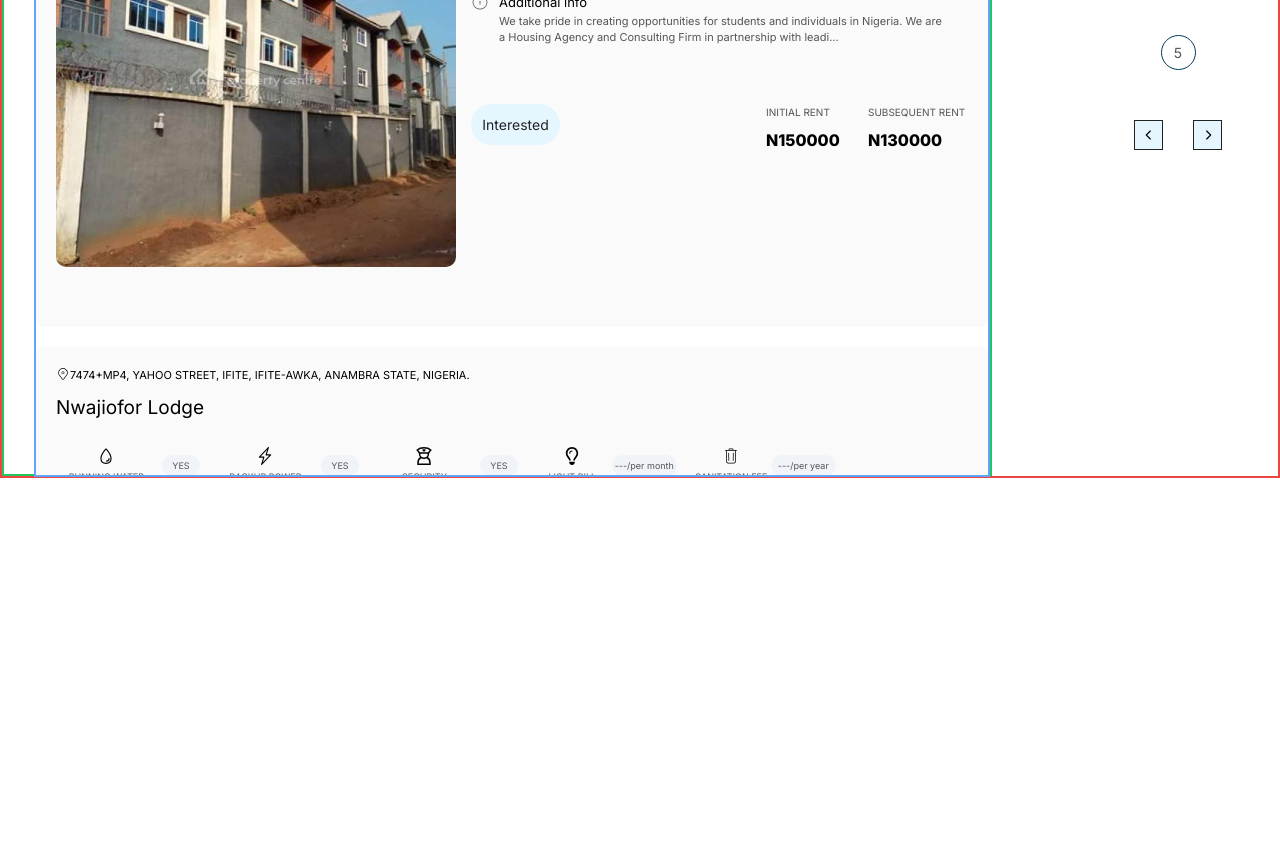
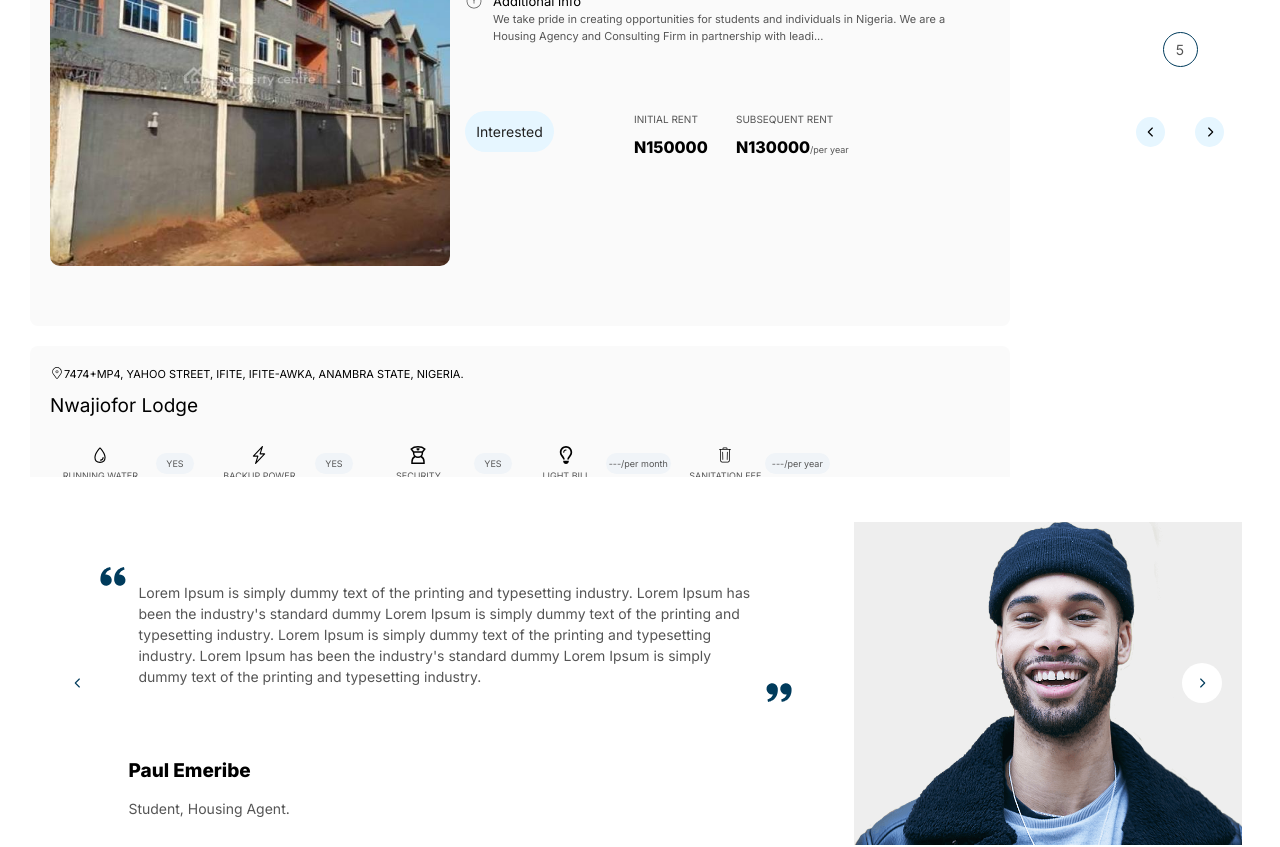
Before and after one commit to Ikem-coded-it/lodge-finder, a Next.js app: page /vacancies in a window 1280 px wide. Shown: the part 540-1387 px from the top of the page. Before the commit the page ends 1018 px from the top, so only its background shows below. Built offline with nearby package versions, Linux system fonts and the light colour scheme.

Commit message:
finished vacancies page

```diff
--- /dev/null
+++ b/app/lib/utils/cn.tsx
@@ -0,0 +1,8 @@
+import { ClassValue, clsx } from "clsx";
+import { twMerge } from "tailwind-merge";
+
+const cn = (...inputs: ClassValue[]) => {
+  return twMerge(clsx(inputs))
+}
+
+export default cn
--- a/app/ui/Home/Testimonial/index.tsx
+++ b/app/ui/Home/Testimonial/index.tsx
@@ -6,10 +6,13 @@ import { RxCaretLeft } from "react-icons/rx";
 import { RxCaretRight } from "react-icons/rx";
 import Card from "@/app/ui/Home/Testimonial/Card";
 import { useState, useEffect, useRef } from "react";
+import clsx from "clsx";
+import { usePathname } from "next/navigation";
 
 export default function Testimonial() {
   const [translateValue, setTranslateValue] = useState(0);
   const sliderRef : any = useRef();
+  const pathname = usePathname();
 
   useEffect(() => {
     sliderRef.current.style.transform = `translateX(${translateValue}vw)`;
@@ -32,7 +35,12 @@ export default function Testimonial() {
   }
 
   return (
-    <Section className="mt-[270px] md:mt-[25px] relative overflow-scroll no-scrollbar">
+    <Section className={clsx(
+      {
+        "mt-[290px]": pathname === "/"
+      },
+      "md:mt-[25px] relative overflow-hidden no-scrollbar"
+    )}>
       <div ref={sliderRef} className="h-fit w-full flex justify-start items-center transition-all duration-[.3s] ease-out">
         <Card/>
         <Card/>
--- a/app/ui/Nav/Mobile.tsx
+++ b/app/ui/Nav/Mobile.tsx
@@ -35,7 +35,7 @@ export function MainMenu({
         'right-0': isOpen,
         'right-[-800px]': !isOpen,
       },
-      "fixed z-20 top-0 flex md:hidden flex-col items-start gap-[70px] w-[100vw] h-[100vh] bg-whiteBg-default transition-all ease-in-out duration-[.5s]"
+      "fixed z-[100] top-0 flex md:hidden flex-col items-start gap-[70px] w-[100vw] h-[100vh] bg-whiteBg-default transition-all ease-in-out duration-[.5s]"
     )}>
       <div className="w-full h-[80px] flex justify-between items-center px-[15px] pt-[10px]">
         <LodgeFinderLogo/>
--- a/app/ui/components/LodgeCard/horizontal.tsx
+++ b/app/ui/components/LodgeCard/horizontal.tsx
@@ -4,11 +4,12 @@ import Image from "@/app/ui/components/Image";
 import VacancyDetails from "@/app/ui/components/LodgeCard/VacancyDetails";
 import Link from "next/link";
 import Button from "@/app/ui/components/Button";
+import SliderFrame from "@/app/ui/components/SliderFrame"
 
 // Used in the vacancies page
-export default function HorizontzlLodgeCard() {
+export default function HorizontalLodgeCard() {
   return (
-    <div className="min-w-full md:min-w-[405px] max-w-full rounded-[8px] p-[20px] gap-[20px] bg-lightGreyBg-default">
+    <div className="min-w-full md:min-w-[405px] lg:max-w-[990px] rounded-[8px] p-[20px] gap-[20px] bg-lightGreyBg-default">
       <address className="font-[500] text-[11px] text-darkFont-default flex not-italic mb-[10px]">
         <CiLocationOn size="14px" color="#000000"/>
         7474+MP4, YAHOO STREET, IFITE, IFITE-AWKA, ANAMBRA STATE, NIGERIA.
@@ -19,25 +20,26 @@ export default function HorizontzlLodgeCard() {
       </h3>
 
       {/* Extra Info Slider */}
-      <div className="w-full h-[fit-content] md:overflow-scroll flex justify-start items-center no-scrollbar mb-[20px]">
+      <SliderFrame>
         <ExtraInfo/>
-      </div>
+      </SliderFrame>
 
-      <div className="flex justify-between items-start gap-[15px] mb-[20px]">
+      <div className="flex flex-col lg:flex-row justify-start lg:justify-between items-start gap-[15px] mb-[20px]">
         {/* Lodge Building Picture */}
         <Image
         alt={`Depiction of Nwajiofor Lodge`}
         src="/lodge.png"
         width={400}
         height={380}
-        className="w-[400px] h-[380px] rounded-[10px] mb-[20px]"
+        className="min-w-full md:min-w-[500px] lg:min-w-[400px] lg:max-w-[400px] h-[340px] lg:h-[380px] rounded-[10px] mb-[20px]"
         />
 
         <div className="flex flex-col justify-start items-start flex-1 h-[288px]">
           <VacancyDetails/>
 
           {/* Rent */}
-          <div className="w-full h-fit flex justify-between items-center">
+          <SliderFrame className="w-[300px] md:w-full mb-0 py-2">
+            <div className="w-fit h-fit flex justify-between items-center gap-[80px]">
               <Link href="/">
                 <Button
                 text="Interested"
@@ -56,16 +58,20 @@ export default function HorizontzlLodgeCard() {
                   </p>
                 </div>
 
-              <div className="w-[100px] h-[39px] flex flex-col justify-start items-start gap-[8px]">
+                <div className="w-[120px] h-[39px] flex flex-col justify-start items-start gap-[8px]">
                   <h4 className="text-[10px] text-lightFont-default">
                     SUBSEQUENT RENT
                   </h4>
                   <p className="text-[16px] font-[800] text-darkFont-default">
                     N130000
+                    <span className="font-[500] text-[9px] text-lightFont-default">
+                      /per year
+                    </span>
                   </p>
                 </div>
               </div>
             </div>
+          </SliderFrame>
         </div>
       </div>
     </div>
--- a/app/ui/components/LodgeCard/vertical.tsx
+++ b/app/ui/components/LodgeCard/vertical.tsx
@@ -4,6 +4,7 @@ import Image from "@/app/ui/components/Image";
 import VacancyDetails from "@/app/ui/components/LodgeCard/VacancyDetails";
 import Link from "next/link";
 import Button from "@/app/ui/components/Button";
+import SliderFrame from "@/app/ui/components/SliderFrame"
 
 // Used in the home page "Hot" section
 export default function VerticalLodgeCard() {
@@ -19,9 +20,9 @@ export default function VerticalLodgeCard() {
       </h3>
 
       {/* Extra Info Slider */}
-      <div className="w-full h-[fit-content] overflow-scroll flex justify-start items-center no-scrollbar mb-[20px]">
+      <SliderFrame>
         <ExtraInfo/>
-      </div>
+      </SliderFrame>
 
       {/* Lodge Building Picture */}
       <Image
@@ -35,7 +36,8 @@ export default function VerticalLodgeCard() {
       <VacancyDetails/>
 
       {/* Rent */}
-      <div className="w-full h-fit flex justify-between items-center">
+      <SliderFrame className="w-[310px] md:w-full mb-0 py-2">
+        <div className="w-fit h-fit flex justify-between items-center gap-[80px]">
           <Link href="/">
             <Button
             text="See more"
@@ -54,16 +56,20 @@ export default function VerticalLodgeCard() {
               </p>
             </div>
 
-          <div className="w-[100px] h-[39px] flex flex-col justify-start items-start gap-[8px]">
+            <div className="w-[120px] h-[39px] flex flex-col justify-start items-start gap-[8px]">
               <h4 className="text-[10px] text-lightFont-default">
                 SUBSEQUENT RENT
               </h4>
               <p className="text-[16px] font-[800] text-darkFont-default">
                 N130000
+                <span className="font-[500] text-[9px] text-lightFont-default">
+                  /per year
+                </span>
               </p>
             </div>
           </div>
         </div>
+      </SliderFrame>
     </div>
   )
 }
--- /dev/null
+++ b/app/ui/components/SliderFrame.tsx
@@ -0,0 +1,24 @@
+import React from "react";
+import cn from "@/app/lib/utils/cn";
+
+type Prop = {
+  children: React.ReactNode,
+  className?: string
+}
+
+export default function SliderFrame({
+  children,
+  className
+}: Prop) {
+
+  const classIn = cn(
+    "w-full h-[fit-content] overflow-x-scroll no-scrollbar flex justify-start items-center mb-[20px]",
+    className
+  )
+
+  return (
+    <div className={classIn}>
+      {children}
+    </div>
+  )
+}
--- a/app/ui/vacancies/LodgesDisplay.tsx
+++ b/app/ui/vacancies/LodgesDisplay.tsx
@@ -1,12 +1,12 @@
-import HorizontzlLodgeCard from "@/app/ui/components/LodgeCard/horizontal"
+import HorizontalLodgeCard from "@/app/ui/components/LodgeCard/horizontal"
 
 export default function LodgesDisplay() {
   return (
-    <div className="flex flex-col justify-start gap-[20px] lg:overflow-y-scroll min-h-[748px] max-h-[748px] w-full border-2 border-blue-400">
-      <HorizontzlLodgeCard />
-      <HorizontzlLodgeCard />
-      <HorizontzlLodgeCard />
-      <HorizontzlLodgeCard />
+    <div className="flex flex-col justify-start gap-[20px] lg:overflow-y-scroll min-h-fit lg:min-h-[748px] lg:max-h-[748px] w-full">
+      <HorizontalLodgeCard />
+      <HorizontalLodgeCard />
+      <HorizontalLodgeCard />
+      <HorizontalLodgeCard />
     </div>
   )
 }
--- a/app/ui/vacancies/Pagination.tsx
+++ b/app/ui/vacancies/Pagination.tsx
@@ -3,9 +3,9 @@ import { RxCaretLeft, RxCaretRight } from "react-icons/rx";
 
 export default function Pagination() {
   return (
-    <div className="w-[200px] h-[556px] flex justify-center items-center">
-      <div className="w-[88px] h-[498px] flex flex-col justify-between items-center gap-[35px]">
-        <h3 className="text-[11px] text-lightFont-default text-center w-full">
+    <div className="w-full lg:w-[200px] h-[120px] lg:h-[556px] flex justify-center items-center px-[20px] lg:px-0">
+      <div className="w-full lg:w-[88px] h-full lg:h-[498px] flex flex-col justify-between items-start lg:items-center gap-[15px] lg:gap-[35px]">
+        <h3 className="text-[15px] lg:text-[11px] text-lightFont-default text-left lg:text-center w-full">
           PAGES
         </h3>
 
@@ -27,7 +27,7 @@ const buttonsData = [
 
 function PaginationButtons() {
   return (
-    <div className="flex flex-col h-[388px] w-full justify-between items-center">
+    <div className="flex lg:flex-col h-fit lg:h-[388px] w-full justify-start lg:justify-between items-start lg:items-center gap-[15px]">
       {
         buttonsData.map((button, index) => {
           return (
@@ -43,12 +43,12 @@ function PaginationButtons() {
 
 function ArrowButtons() {
   return (
-    <div className="h-fit w-full mt-[15px] flex justify-between items-center">
-      <button className="w-[29px] h-[30px] border-[1px] border-darkFontBlue-default bg-lightBlue-default flex justify-center items-center">
+    <div className="h-fit w-[100px] lg:w-full lg:mt-[15px] flex justify-between items-center">
+      <button className="w-[29px] h-[30px] bg-lightBlue-default flex justify-center items-center rounded-[50%]">
         <RxCaretLeft size="20px" color="#000000"/>
       </button>
 
-      <button className="w-[29px] h-[30px] border-[1px] border-darkFontBlue-default bg-lightBlue-default flex justify-center items-center">
+      <button className="w-[29px] h-[30px] bg-lightBlue-default flex justify-center items-center rounded-[50%]">
         <RxCaretRight size="20px" color="#000000"/>
       </button>
     </div>
--- a/app/ui/vacancies/SearchBar.tsx
+++ b/app/ui/vacancies/SearchBar.tsx
@@ -4,9 +4,9 @@ import { FaArrowRight } from "react-icons/fa6";
 
 export default function SearchBar() {
   return (
-    <section className="w-full flex justify-start items-center px-[30px] py-[20px] h-[81px]">
+    <section className="fixed top-[80px] z-20 left-0 w-full flex justify-start items-center px-[10px] md:px-[30px] py-[20px] h-[81px] bg-whiteBg-default">
       <form className="flex items-center justify-start gap-[5px] h-fit w-fit">
-        <div className="w-[528px] h-[41px] flex items-center justify-start px-[8px] gap-[8px] bg-[#F0F4F8]">
+        <div className="w-[260px] md:w-[528px] h-[41px] flex items-center justify-start px-[8px] gap-[8px] bg-[#F0F4F8]">
           <FaSearch size="21px" color="#000000"/>
           <input
           className="h-[25px] w-[90%] bg-transparent text-[15px]"
--- a/app/vacancies/layout.tsx
+++ b/app/vacancies/layout.tsx
@@ -3,6 +3,9 @@ import Main from "@/app/ui/components/Main";
 import type { Metadata } from 'next'
 import { MainNav } from "@/app/ui/Nav/Desktop";
 import SearchBar from "@/app/ui/vacancies/SearchBar";
+import Testimonial from "@/app/ui/Home/Testimonial/index";
+import Location from "@/app/ui/Home/Location";
+import Footer from "@/app/ui/components/Footer";
 
 export const metadata: Metadata = {
   title: 'Vacancies',
@@ -18,6 +21,9 @@ export default function Layout({
       <MainNav/>
       <SearchBar/>
       {children}
+      <Testimonial/>
+      <Location/>
+      <Footer/>
     </Main>
   )
 }
--- a/app/vacancies/page.tsx
+++ b/app/vacancies/page.tsx
@@ -3,10 +3,10 @@ import LodgesDisplay from "@/app/ui/vacancies/LodgesDisplay";
 
 export default function Page() {
   return (
-    <section className="w-full h-[857px] flex justify-between items-start border-2 border-red-500">
-      <div className="w-[990px] h-full flex flex-col justify-start items-center gap-[30px] pl-[30px] border-2 border-green-500">
+    <section className="w-full h-fit lg:h-[857px] flex flex-col lg:flex-row justify-start lg:justify-between items-center lg:items-start mt-[80px]">
+      <div className="w-full lg:w-[1030px] h-fit lg:h-full flex flex-col justify-start items-center gap-[30px] px-[10px] lg:pr-[20px] lg:pl-[30px] mb-[20px]">
         <div className="w-full h-[79px] flex flex-col items-start justify between">
-          <h2 className="text-[35px] font-[800] text-left text-darkFont-default">
+          <h2 className="text-[30px] lg:text-[35px] font-[800] text-left text-darkFont-default">
             Top
           </h2>
 
--- a/package.json
+++ b/package.json
@@ -17,6 +17,7 @@
     "react": "^18",
     "react-dom": "^18",
     "react-icons": "^5.0.1",
+    "tailwind-merge": "^2.2.1",
     "use-debounce": "^10.0.0",
     "zod": "^3.22.4"
   },
```
Also changed, not shown: 1 other file (tests, documents, lock files or other folders). Lines whose indentation alone changed are shown as unchanged.
